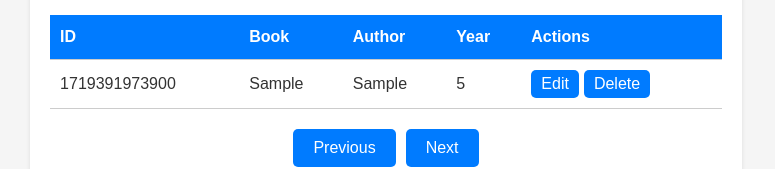
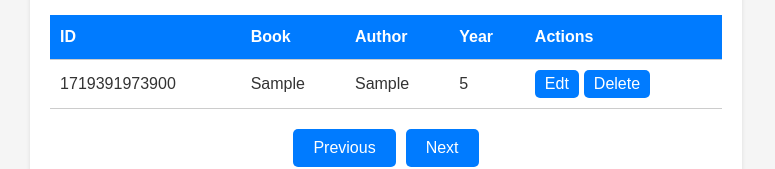
Before and after one commit to lestersinjacreater/Book_repo, a React (Vite) app: page / in a window 1280 px wide. Both pictures are taken after typing "Sample", "Sample", "5" into the empty fields and a click on the button "Add Book". Shown: the part 422-591 px from the top of the page, without its empty margins (254-1029 px from the left). Built offline with nearby package versions, Linux system fonts and the light colour scheme.

Commit message:
just some random test

```diff
--- a/src/App.tsx
+++ b/src/App.tsx
@@ -220,7 +220,7 @@ const App: React.FC = () => {
               <td>{book.author}</td>
               <td>{book.year}</td>
               <td className="actions">
-                <button onClick={() => handleEditButtonClick(book)}>Edit</button>
+                <button onClick={() => handleEditButtonClick(book)}>Edt</button>
                 <button onClick={() => handleDeleteBook(book.id)}>Delete</button>
               </td>
             </tr>
```
